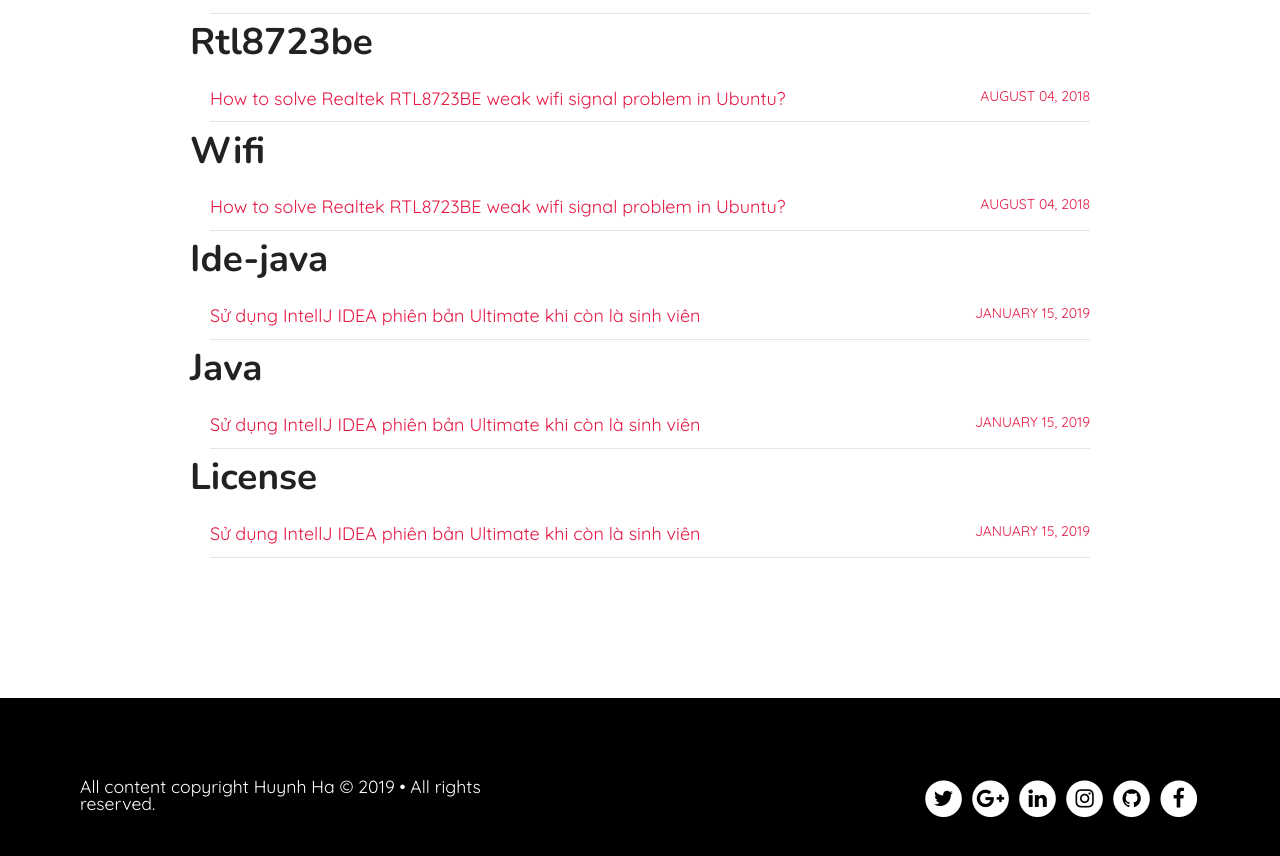
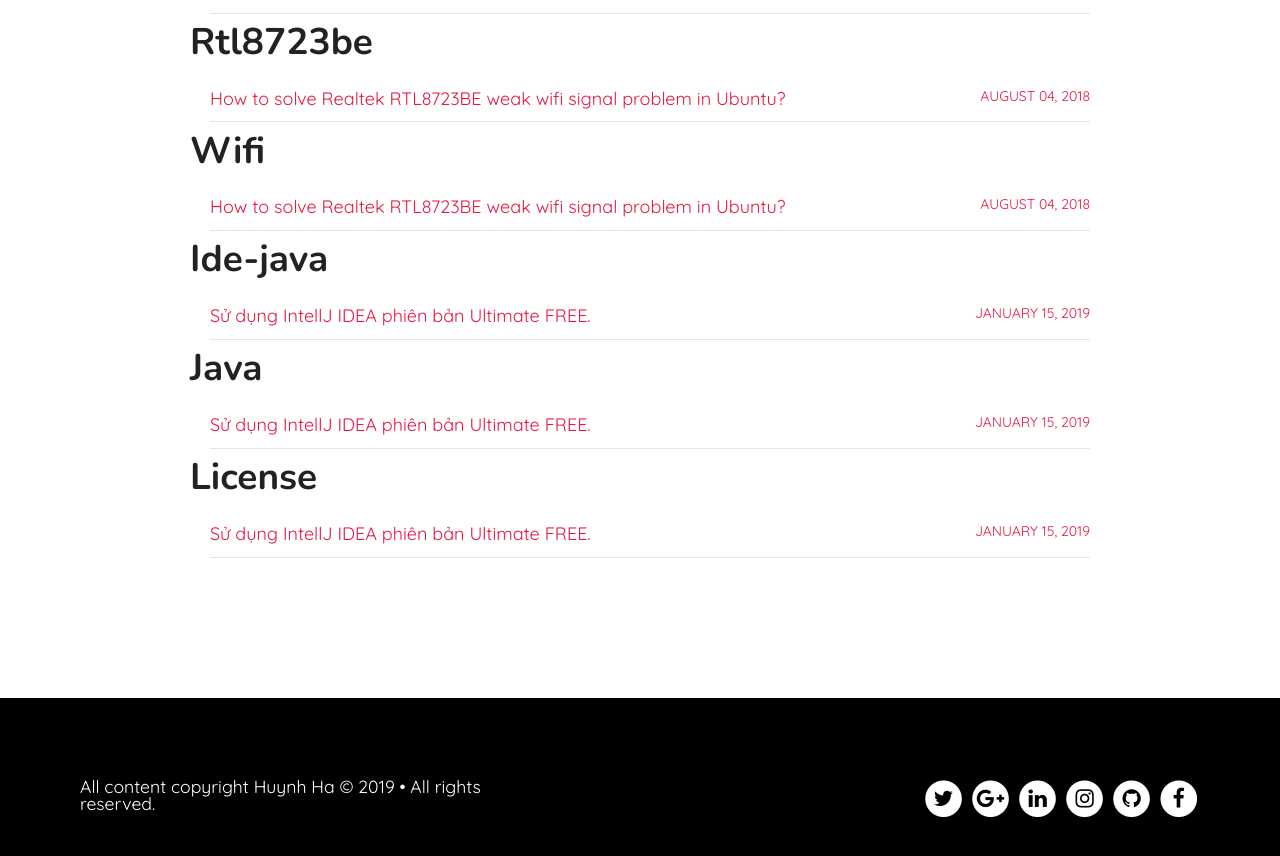
Before and after one commit to huynhsamha/huynhsamha.github.io, a Jekyll site: the page built from tags.html, in a window 1280 px wide and 900 px high, scrolled down 3766 px. Shown: the top 856 px of the window. Built offline with Jekyll 4.4.1, drawn with Linux system fonts in a browser that asks for light colours; nearby versions of some CDN libraries.

Commit message:
fix post + fix config

```diff
--- a/_config.yml
+++ b/_config.yml
@@ -49,7 +49,7 @@ timezone:    Asia/Bangkok
 future:      true
 highlighter: rouge
 markdown:    kramdown
-paginate:    8
+paginate:    6
 paginate_path: "page:num"
 
 # https://github.com/mojombo/jekyll/wiki/Permalinks
--- a/_posts/2019-01-15-su-dung-intellij-idea-ultimate-khi-con-la-sinh-vien.md
+++ b/_posts/2019-01-15-su-dung-intellij-idea-ultimate-khi-con-la-sinh-vien.md
@@ -1,7 +1,7 @@
 ---
 layout: post
-title: Sử dụng IntellJ IDEA phiên bản Ultimate khi còn là sinh viên
-description: "IntellJ IDEA phiên bản Ultimate - Tại sao không? - Dùng bản license commercial, hỗ trợ nhiều plugins của enterprise như Database, Web,... Có license - Có động lực :P"
+title: Sử dụng IntellJ IDEA phiên bản Ultimate FREE.
+description: "IntellJ IDEA phiên bản Ultimate FREE - Dùng bản license commercial, hỗ trợ nhiều plugins của enterprise như Database, Web,... Có license"
 headline:
 modified: 2019-01-15
 category: ide
@@ -14,7 +14,7 @@ share: true
 featured: true
 ---
 
-IntellJ IDEA phiên bản Ultimate với License Commercial không còn xa vời
+IntellJ IDEA phiên bản Ultimate với License Commercial
 
 Language: Vietnamese
 
--- a/index.html
+++ b/index.html
@@ -1,7 +1,7 @@
 ---
 layout: home
-title: Sam
-description: "The personal blog of huynhsamha (Sam). A student in Science Engineering at Ho Chi Minh University of Technology."
+title: Harisk
+description: "The personal blog of huynhsamha (Harisk). A student in Science Engineering at Ho Chi Minh University of Technology."
 headline: An Engineer's Diary
 tags: [huynhsamha, github.io, github page, diary, engineer, science, hcmut, hochiminh]
 ---
```
